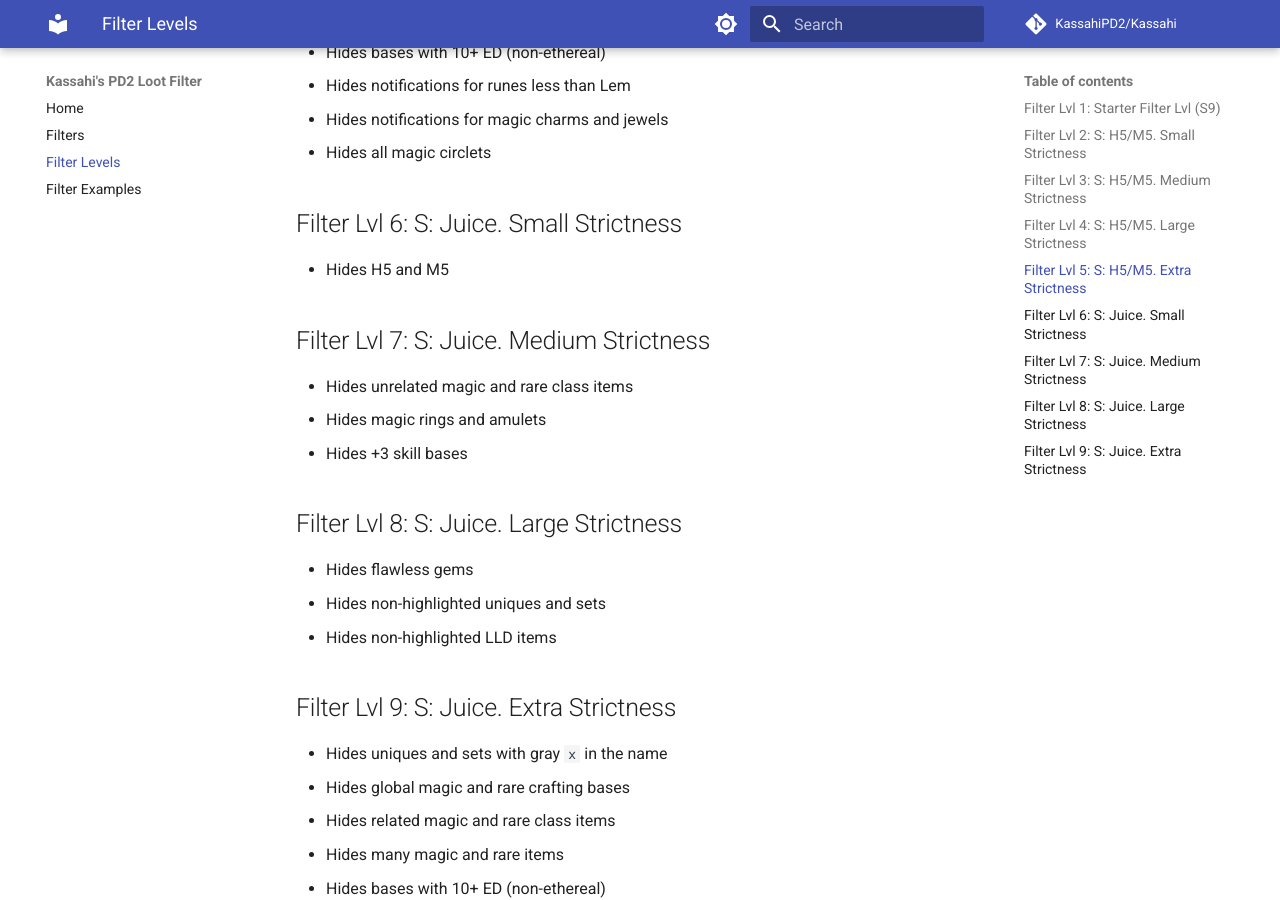
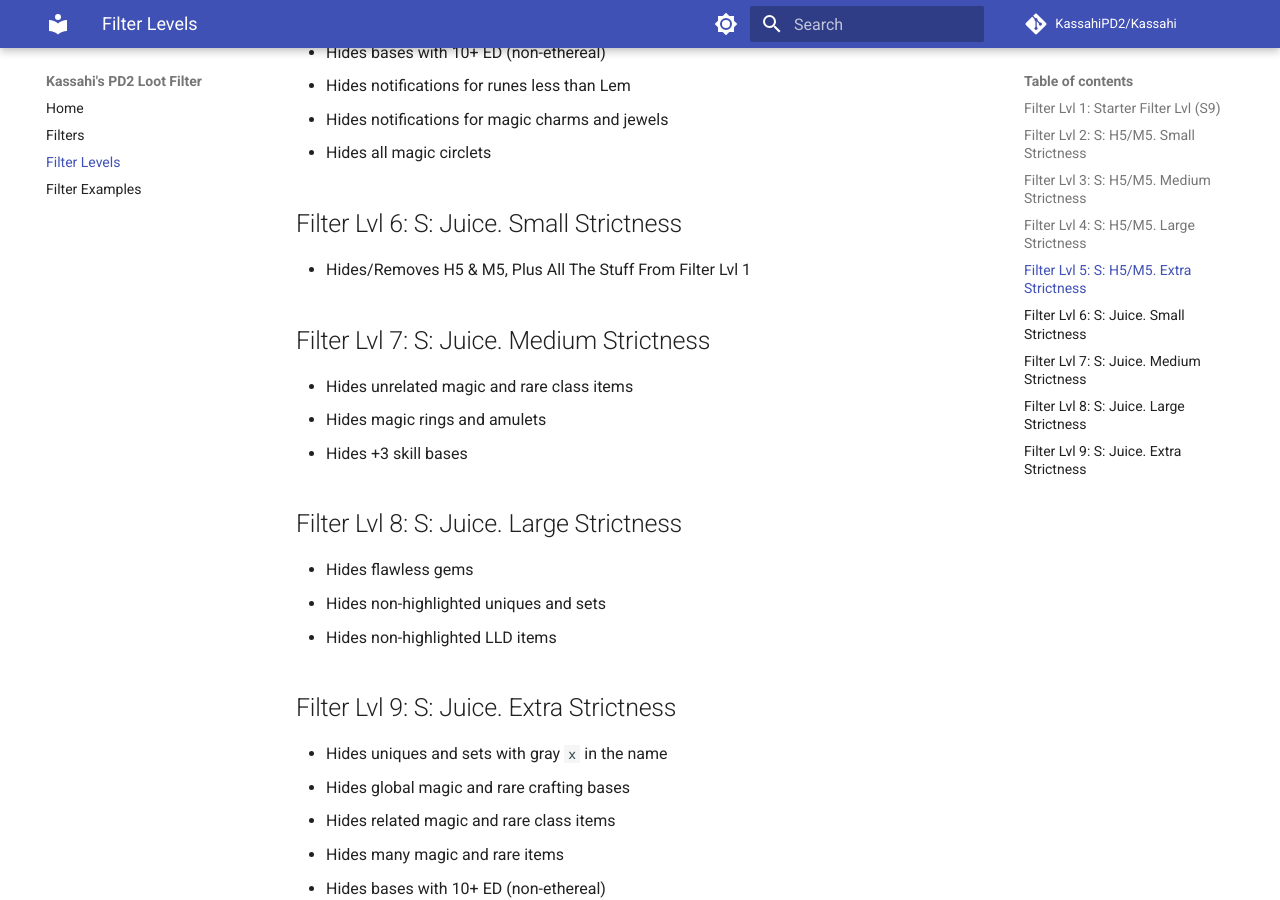
Before and after one commit to KassahiPD2/Kassahi, an MkDocs documentation site: the page built from docs/filter-levels.md, in a window 1280 px wide and 900 px high, scrolled down 1278 px. Built offline with MkDocs 1.6.1 and Material for MkDocs 9.7.7, drawn with Linux system fonts in a browser that asks for light colours; comment, search, counter and statistics services are not loaded.

Commit message:
Update filter-levels.md

```diff
--- a/docs/filter-levels.md
+++ b/docs/filter-levels.md
@@ -43,7 +43,7 @@ The filter levels are used to determine the level of filtering that is applied t
 
 ## Filter Lvl 6: S: Juice. Small Strictness
 
--   Hides H5 and M5
+-   Hides/Removes H5 & M5, Plus All The Stuff From Filter Lvl 1
 
 ## Filter Lvl 7: S: Juice. Medium Strictness
 
```
